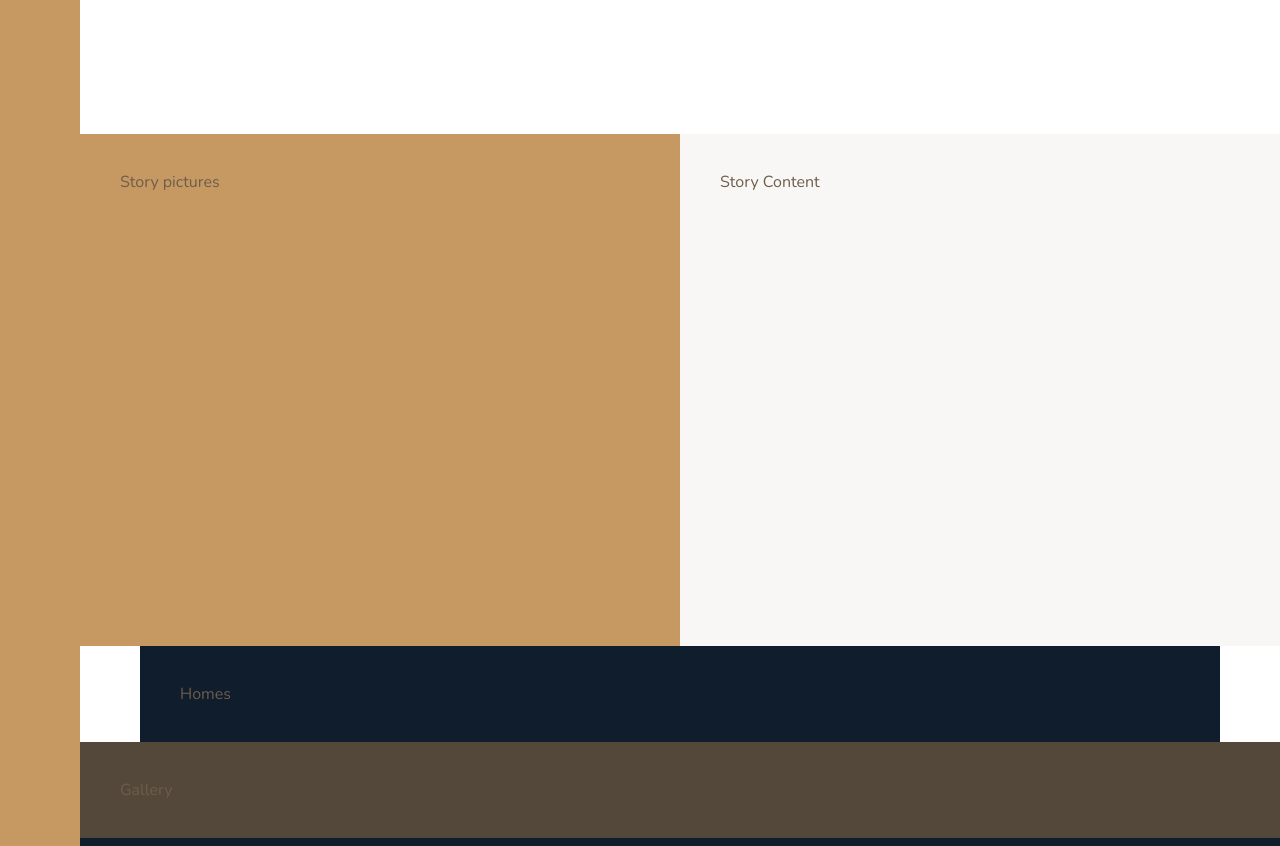
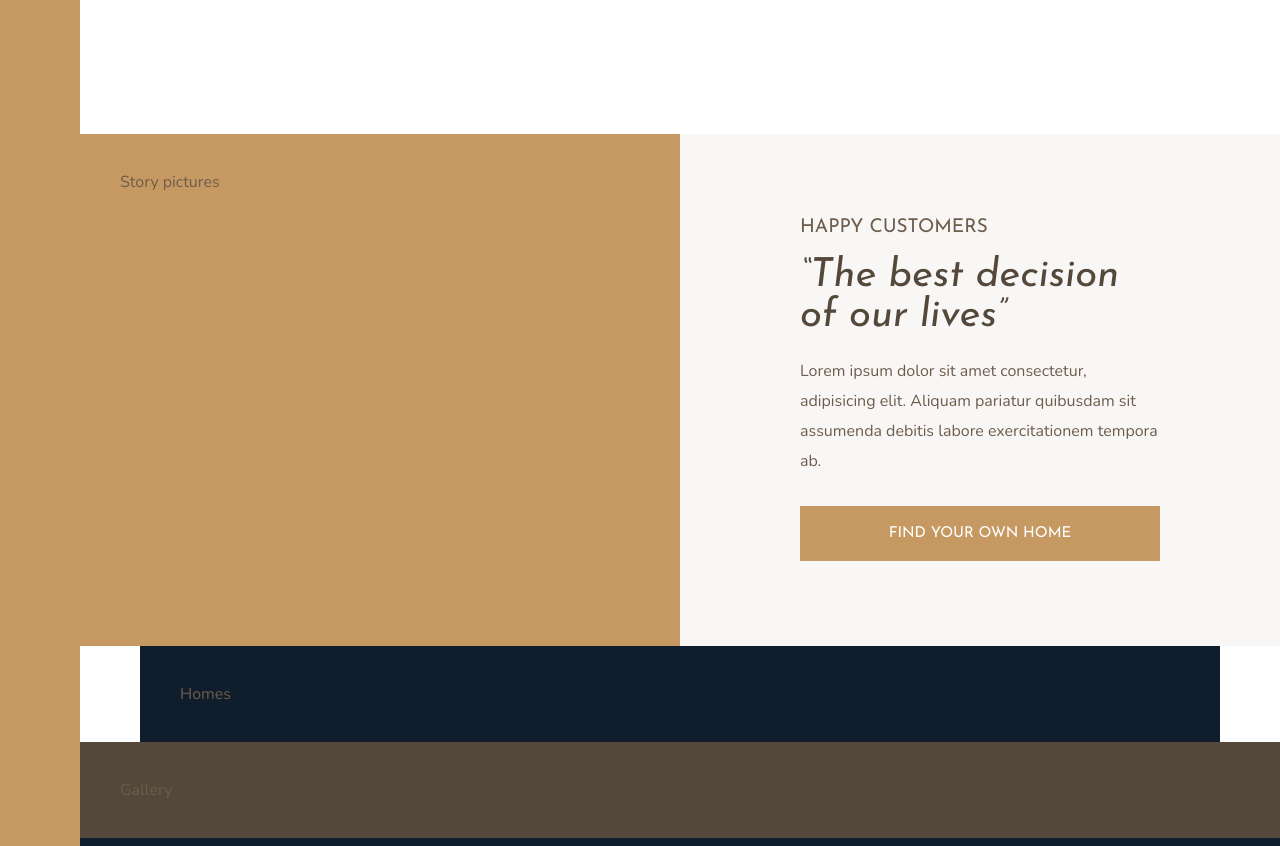
Before and after one commit to ruslancik/nexter, a website: page index.html in a window 1280 px wide. Shown: the part 1240-2086 px from the top of the page. Drawn offline with nearby package versions, Linux system fonts and the light colour scheme.

Commit message:
story content

```diff
--- a/index.html
+++ b/index.html
@@ -104,7 +104,13 @@
         </div>
 
         <div class="story__content">
-            Story Content
+            <h4 class="heading-4 mb-sm">Happy customers</h4>
+            <h2 class="heading-2 heading-2--dark mb-sm">&ldquo;The best decision of our lives&rdquo;</h2>
+            <p class="story__text">
+                Lorem ipsum dolor sit amet consectetur, adipisicing elit.
+                Aliquam pariatur quibusdam sit assumenda debitis labore exercitationem tempora ab.
+            </p>
+            <button class="btn">Find your own home</button>
         </div>
 
         <section class="homes">
--- a/sass/_story.scss
+++ b/sass/_story.scss
@@ -8,5 +8,23 @@
     &__content {
         background-color: $color-grey-light-1;
         grid-column: col-start 5 / full-end;
+
+        padding: 6rem 12rem;
+        /*
+        display: flex;
+        flex-direction: column;
+        justify-content: center;
+        align-items: center;
+        */
+
+        &:not(:last-child) {
+           display: grid;
+           align-content: center;
+        }
+    }
+
+    &__text {
+        margin-bottom: 3rem;
+        line-height: 3rem;
     }
 }
--- a/sass/_typography.scss
+++ b/sass/_typography.scss
@@ -30,7 +30,37 @@
 .heading-4 {
     @extend %heading;
     font-size: 1.9rem;
+    text-transform: uppercase;
 
     &--light { color: $color-grey-light-1; }
     &--dark { color: $color-grey-dark-1; }
 }
+
+.btn,
+.btn:link,
+.btn:visited {
+    color: #fff;
+    padding: 2rem 3rem;
+    text-transform: uppercase;
+    border: none;
+    background-color: $color-primary;
+    font-family: $font-display;
+    font-size: 1.5rem;
+    border-radius: 0;
+    cursor: pointer;
+    transition: all .2s;
+
+    &:focus{
+        outline: none;
+    }
+
+    &:hover{
+        background-color: $color-primary-dark;
+    }
+}
+
+
+.mb-sm {margin-bottom: 2rem};
+.mb-md {margin-bottom: 3rem};
+.mb-lg {margin-bottom: 4rem};
+.mb-hg {margin-bottom: 8rem};
```
Also changed, not shown: css/main.css, css/minify/main.css, css/prefix/main.css, sass/_base.scss (line endings or trailing spaces).
